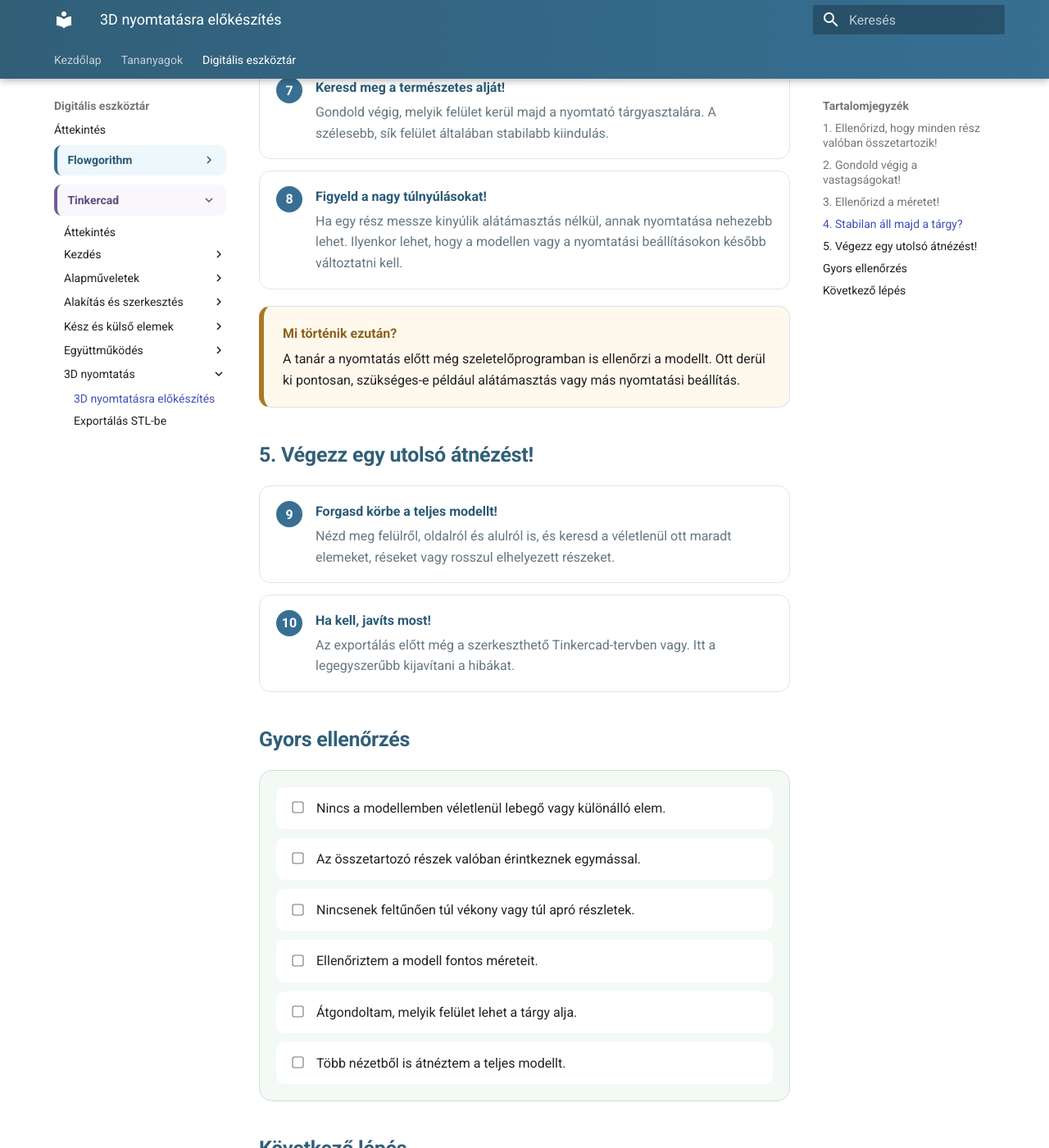
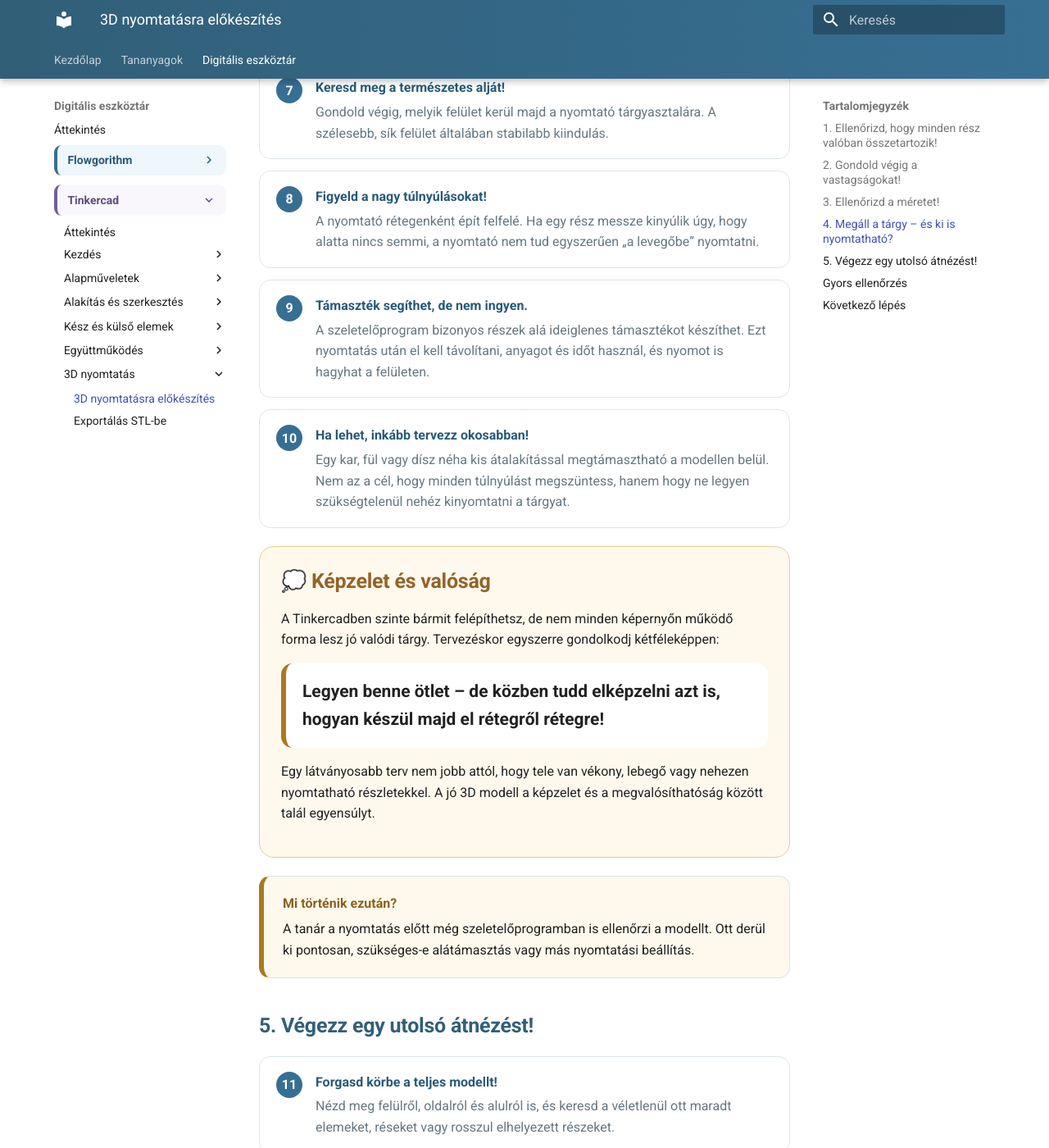
Before and after one commit to bsuszter/digitalis-eszkoztar, an MkDocs documentation site: the page built from docs/eszkoztar/tinkercad/nyomtatas-elokeszites.md, in a window 1280 px wide and 1400 px high, scrolled down 2223 px. Shown: the whole window at 82% size. Built offline with MkDocs 1.6.1 and Material for MkDocs 9.7.7, drawn with Linux system fonts in a browser that asks for light colours; some of the changed text lies outside the part shown.

Commit message:
Clarify supports and printable design tradeoffs

```diff
--- a/docs/eszkoztar/tinkercad/nyomtatas-elokeszites.md
+++ b/docs/eszkoztar/tinkercad/nyomtatas-elokeszites.md
@@ -52,23 +52,32 @@
 !!! tip "A pontos méret visszaellenőrizhető"
     Ha bizonytalan vagy, térj vissza a **Méretezés és igazítás** leckéhez, és ellenőrizd számmal a fontos méreteket!
 
-## 4. Stabilan áll majd a tárgy?
+## 4. Megáll a tárgy – és ki is nyomtatható?
 
 <div class="step-stack">
   <div class="step-card"><span class="step-no">7</span><div><strong>Keresd meg a természetes alját!</strong><span>Gondold végig, melyik felület kerül majd a nyomtató tárgyasztalára. A szélesebb, sík felület általában stabilabb kiindulás.</span></div></div>
-  <div class="step-card"><span class="step-no">8</span><div><strong>Figyeld a nagy túlnyúlásokat!</strong><span>Ha egy rész messze kinyúlik alátámasztás nélkül, annak nyomtatása nehezebb lehet. Ilyenkor lehet, hogy a modellen vagy a nyomtatási beállításokon később változtatni kell.</span></div></div>
+  <div class="step-card"><span class="step-no">8</span><div><strong>Figyeld a nagy túlnyúlásokat!</strong><span>A nyomtató rétegenként épít felfelé. Ha egy rész messze kinyúlik úgy, hogy alatta nincs semmi, a nyomtató nem tud egyszerűen „a levegőbe” nyomtatni.</span></div></div>
+  <div class="step-card"><span class="step-no">9</span><div><strong>Támaszték segíthet, de nem ingyen.</strong><span>A szeletelőprogram bizonyos részek alá ideiglenes támasztékot készíthet. Ezt nyomtatás után el kell távolítani, anyagot és időt használ, és nyomot is hagyhat a felületen.</span></div></div>
+  <div class="step-card"><span class="step-no">10</span><div><strong>Ha lehet, inkább tervezz okosabban!</strong><span>Egy kar, fül vagy dísz néha kis átalakítással megtámasztható a modellen belül. Nem az a cél, hogy minden túlnyúlást megszüntess, hanem hogy ne legyen szükségtelenül nehéz kinyomtatni a tárgyat.</span></div></div>
+</div>
+
+<div class="project-panel project-panel--gold">
+  <h2>💭 Képzelet és valóság</h2>
+  <p>A Tinkercadben szinte bármit felépíthetsz, de nem minden képernyőn működő forma lesz jó valódi tárgy. Tervezéskor egyszerre gondolkodj kétféleképpen:</p>
+  <div class="project-rule"><strong>Legyen benne ötlet – de közben tudd elképzelni azt is, hogyan készül majd el rétegről rétegre!</strong></div>
+  <p>Egy látványosabb terv nem jobb attól, hogy tele van vékony, lebegő vagy nehezen nyomtatható részletekkel. A jó 3D modell a képzelet és a megvalósíthatóság között talál egyensúlyt.</p>
 </div>
 
 <div class="quick-note">
   <strong>Mi történik ezután?</strong>
-  <span>A tanár a nyomtatás előtt még szeletelőprogramban is ellenőrzi a modellt. Ott derül ki pontosan, szükséges-e például alátámasztás vagy más nyomtatási beállítás.</span>
+  <span>A tanár a nyomtatás előtt még szeletelőprogramban is ellenőrzi a modellt. Ott derül ki pontosan, szükséges-e alátámasztás vagy más nyomtatási beállítás.</span>
 </div>
 
 ## 5. Végezz egy utolsó átnézést!
 
 <div class="step-stack">
-  <div class="step-card"><span class="step-no">9</span><div><strong>Forgasd körbe a teljes modellt!</strong><span>Nézd meg felülről, oldalról és alulról is, és keresd a véletlenül ott maradt elemeket, réseket vagy rosszul elhelyezett részeket.</span></div></div>
-  <div class="step-card"><span class="step-no">10</span><div><strong>Ha kell, javíts most!</strong><span>Az exportálás előtt még a szerkeszthető Tinkercad-tervben vagy. Itt a legegyszerűbb kijavítani a hibákat.</span></div></div>
+  <div class="step-card"><span class="step-no">11</span><div><strong>Forgasd körbe a teljes modellt!</strong><span>Nézd meg felülről, oldalról és alulról is, és keresd a véletlenül ott maradt elemeket, réseket vagy rosszul elhelyezett részeket.</span></div></div>
+  <div class="step-card"><span class="step-no">12</span><div><strong>Ha kell, javíts most!</strong><span>Az exportálás előtt még a szerkeszthető Tinkercad-tervben vagy. Itt a legegyszerűbb kijavítani a hibákat.</span></div></div>
 </div>
 
 ## Gyors ellenőrzés
```
Also changed, not shown: other parts of docs/eszkoztar/tinkercad/nyomtatas-elokeszites.md (+2 -1 lines).
